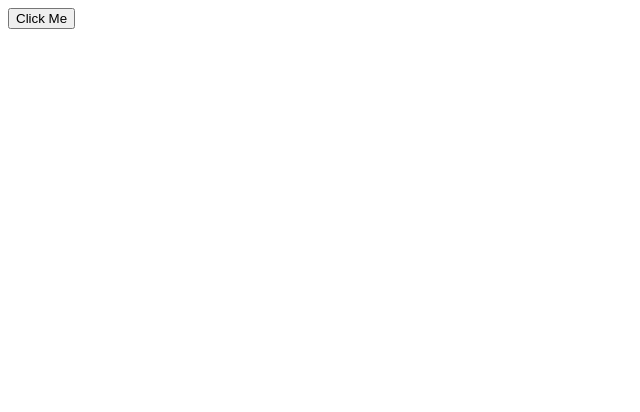
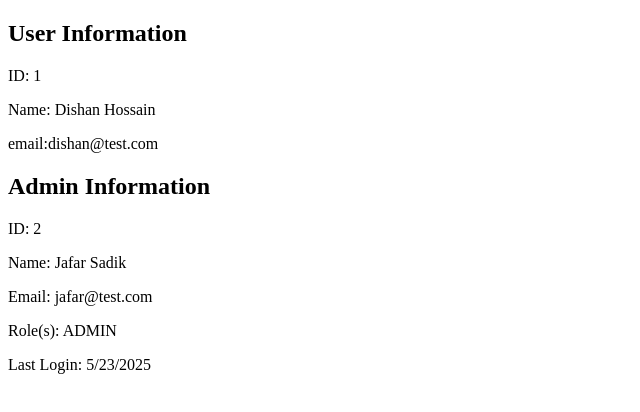
Before and after one commit to Jafar-X/react-50-hrs, a React (Vite) app in the folder ts-react/: page / in a window 1280 px wide. Shown: the top 412 px of the page, without its empty margins (0-640 px from the left). Built offline with nearby package versions, Linux system fonts and the light colour scheme.

Commit message:
show admin info and user info ts

```diff
--- a/ts-react/src/App.tsx
+++ b/ts-react/src/App.tsx
@@ -1,30 +1,35 @@
-import User from "./components/User";
-import Button from "./components/Button";
-import type { AdminInfoList } from "./types/types";
+import User from './components/User';
+import Button from './components/Button';
+import type { AdminInfoList } from './types/types';
+import UserInfo from './components/UserInfo';
+import AdminInfo from './components/AdminInfo';
 
 function App() {
   const user: Info = {
     id: 1,
-    name: "Dishan Hossain",
-    email: "dishan@test.com",
+    name: 'Dishan Hossain',
+    email: 'dishan@test.com',
   };
 
   const admin: AdminInfoList = {
     id: 2,
-    name: "Jafar Sadik",
-    email: "jafar@test.com",
-    role: "ADMIN",
+    name: 'Jafar Sadik',
+    email: 'jafar@test.com',
+    role: 'ADMIN',
     lastLogin: new Date(),
   };
 
   return (
     <>
       {/* <User name="Jafar" age={25} email="jafar.test@test.com" /> */}
-      <Button
+      {/* <Button
         label="Click Me"
         disabled={false}
         onClick={() => console.log("You clicked me")}
-      />
+      /> */}
+
+      <UserInfo user={user} />
+      <AdminInfo admin={admin} />
     </>
   );
 }
--- a/ts-react/src/components/AdminInfo.tsx
+++ b/ts-react/src/components/AdminInfo.tsx
@@ -1,9 +1,17 @@
-import React from 'react'
+import React from 'react';
+import type { AdminInfoList } from '../types/types';
 
-const AdminInfo = () => {
+const AdminInfo = ({ admin }: { admin: AdminInfoList }) => {
   return (
-    <div>AdminInfo</div>
-  )
-}
+    <div>
+      <h2>Admin Information</h2>
+      <p>ID: {admin.id}</p>
+      <p>Name: {admin.name}</p>
+      <p>Email: {admin.email}</p>
+      <p>Role(s): {admin.role}</p>
+      <p>Last Login: {admin.lastLogin.toLocaleDateString()}</p>
+    </div>
+  );
+};
 
-export default AdminInfo
+export default AdminInfo;
--- a/ts-react/src/components/UserInfo.tsx
+++ b/ts-react/src/components/UserInfo.tsx
@@ -1,9 +1,15 @@
-import React from 'react'
+import React from 'react';
+import type { Info } from '../types/types';
 
-const UserInfo = () => {
+const UserInfo = ({ user }: { user: Info }) => {
   return (
-    <div>UserInfo</div>
-  )
-}
+    <div>
+      <h2>User Information</h2>
+      <p>ID: {user.id}</p>
+      <p>Name: {user.name}</p>
+      <p>email:{user.email}</p>
+    </div>
+  );
+};
 
-export default UserInfo
+export default UserInfo;
```
